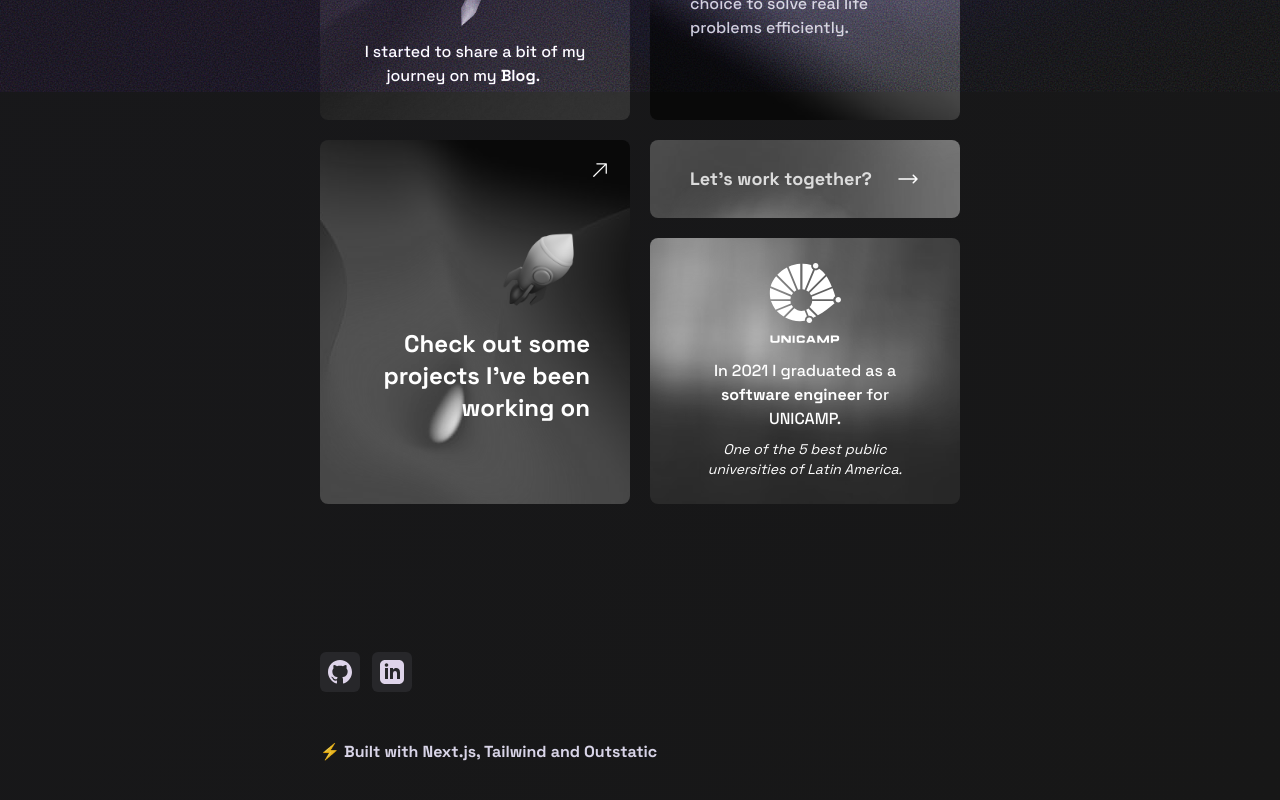
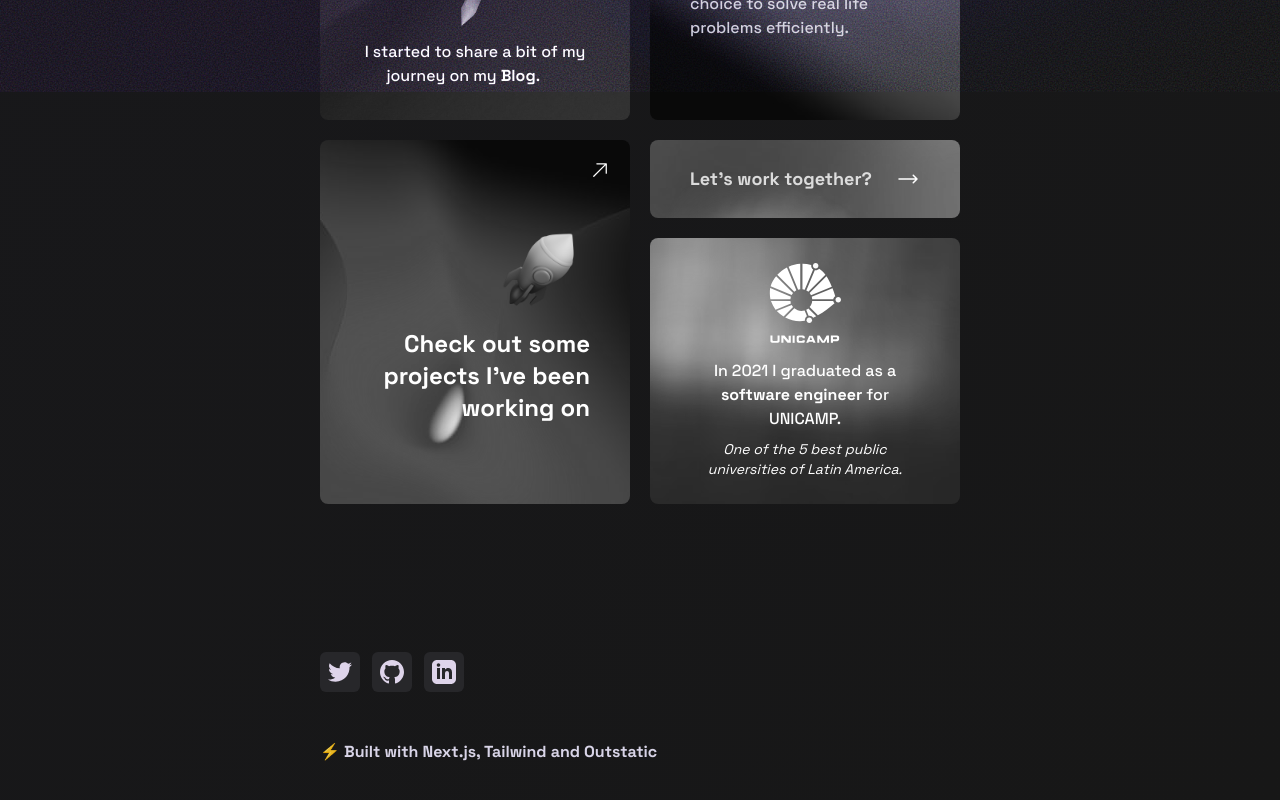
Before and after one commit to filipeveronezi/veronezi.dev, a Next.js app: page / in a window 1280 px wide. Shown: the part 708-1508 px from the top of the page. Built offline with nearby package versions, Linux system fonts and the light colour scheme; what tailwindcss-animation-delay would draw is missing.

Commit message:
✨ add twitter external link

```diff
--- a/src/components/ExternalLinks.tsx
+++ b/src/components/ExternalLinks.tsx
@@ -1,9 +1,11 @@
 import { GithubLink } from './GithubLink'
 import { LinkedInLink } from './LinkedInLink'
+import { TwitterLink } from './TwitterLink'
 
 export function ExternalLinks() {
   return (
     <div className="flex items-center justify-center gap-3">
+      <TwitterLink />
       <GithubLink />
       <LinkedInLink />
     </div>
--- /dev/null
+++ b/src/components/TwitterLink.tsx
@@ -0,0 +1,20 @@
+import Link from 'next/link'
+
+export function TwitterLink() {
+  return (
+    <Link
+      className="flex h-max w-max gap-2 rounded-md  bg-zinc-800 p-2 text-purple-100/90 transition-colors hover:bg-violet-900 hover:text-purple-100/90"
+      href="https://www.twitter.com/veronezidev/"
+      target="_blank"
+      rel="noreferrer noopener">
+      <svg
+        className="h-6 w-6 fill-current"
+        xmlns="http://www.w3.org/2000/svg"
+        width="24"
+        height="24"
+        viewBox="0 0 24 24">
+        <path d="M24 4.557c-.883.392-1.832.656-2.828.775 1.017-.609 1.798-1.574 2.165-2.724-.951.564-2.005.974-3.127 1.195-.897-.957-2.178-1.555-3.594-1.555-3.179 0-5.515 2.966-4.797 6.045-4.091-.205-7.719-2.165-10.148-5.144-1.29 2.213-.669 5.108 1.523 6.574-.806-.026-1.566-.247-2.229-.616-.054 2.281 1.581 4.415 3.949 4.89-.693.188-1.452.232-2.224.084.626 1.956 2.444 3.379 4.6 3.419-2.07 1.623-4.678 2.348-7.29 2.04 2.179 1.397 4.768 2.212 7.548 2.212 9.142 0 14.307-7.721 13.995-14.646.962-.695 1.797-1.562 2.457-2.549z" />
+      </svg>
+    </Link>
+  )
+}
```
